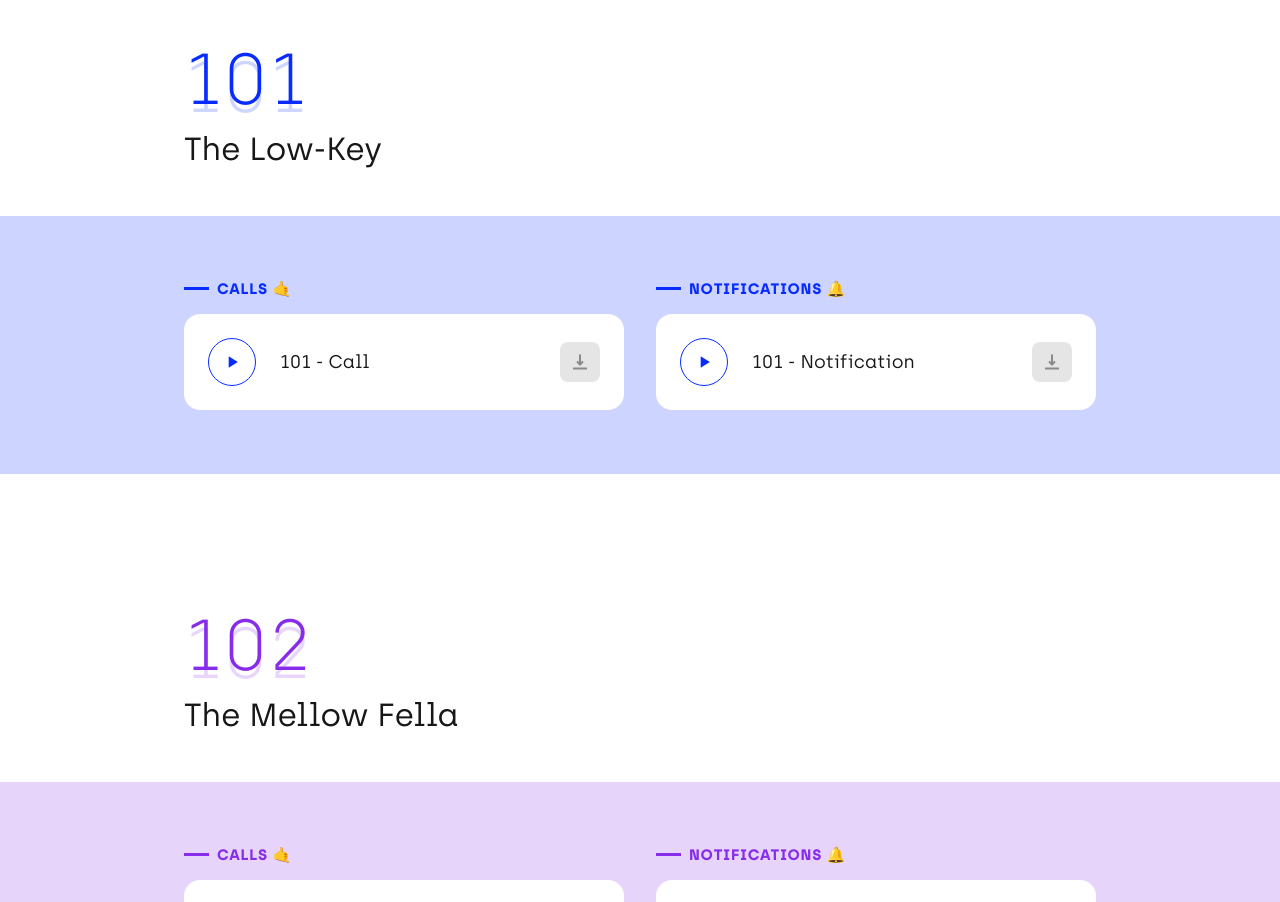
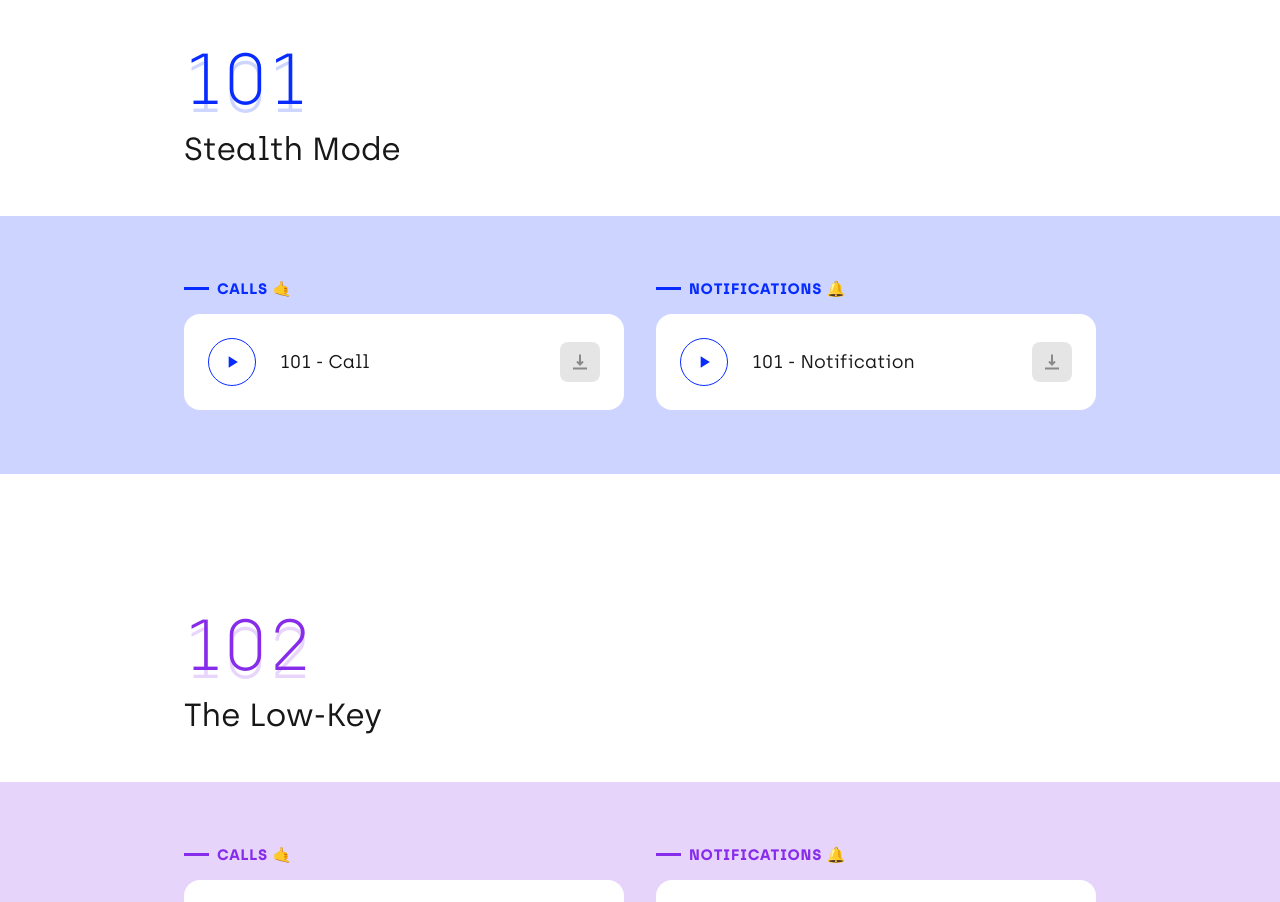
Before and after one commit to frabonomi/sober-ringtones, a Next.js app: page / in a window 1280 px wide. Shown: the part 840-1742 px from the top of the page. Built offline with nearby package versions, Linux system fonts and the light colour scheme.

Commit message:
chore: change ringtone name

```diff
--- a/app/constants/ringtonesMetadata.ts
+++ b/app/constants/ringtonesMetadata.ts
@@ -1,11 +1,11 @@
 export const ringtonesData: Record<string, { code: string; title: string }> = {
   "101": {
     code: "101",
-    title: "The Low-Key",
+    title: "Stealth Mode",
   },
   "102": {
     code: "102",
-    title: "The Mellow Fella",
+    title: "The Low-Key",
   },
   "103": {
     code: "103",
```
